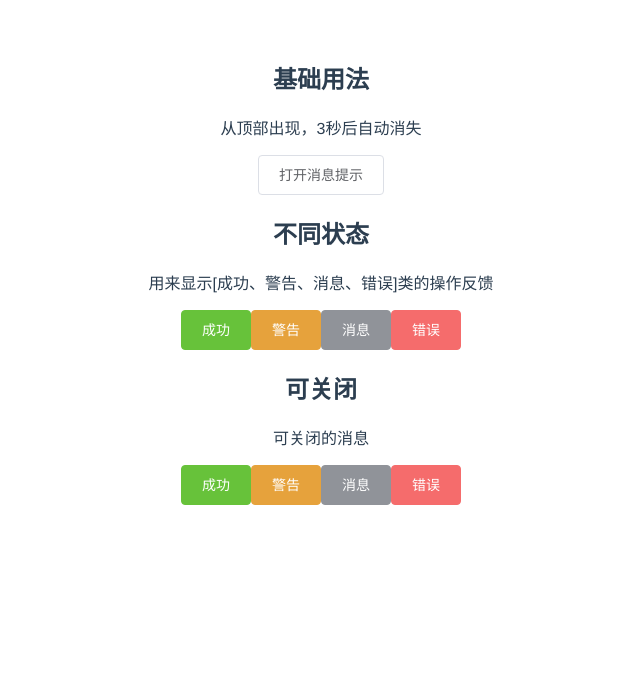
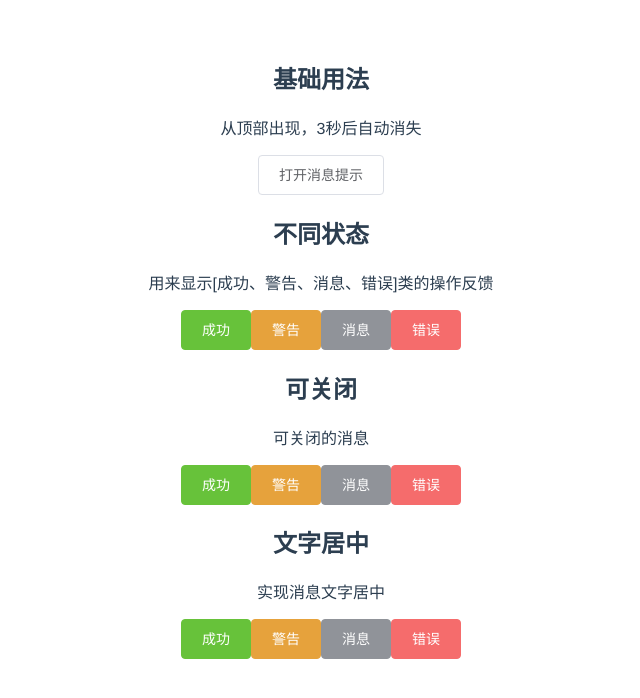
Before and after one commit to yinhaiying/y-ui, a Vue app: page / in a window 1280 px wide. Shown: the top 698 px of the page, without its empty margins (319-959 px from the left). Built offline with nearby package versions, Linux system fonts and the light colour scheme.

Commit message:
feature:新增文字居中

```diff
--- a/src/example/message.vue
+++ b/src/example/message.vue
@@ -16,6 +16,14 @@
     <div>
       <h2>可关闭</h2>
       <p>可关闭的消息</p>
+      <y-button  @click = "open1" type = "success">成功</y-button>
+      <y-button type = "warning" @click = "open2">警告</y-button>
+      <y-button type = "info" @click = "open3">消息</y-button>
+      <y-button type = "danger" @click = "open4">错误</y-button>
+    </div>
+    <div>
+      <h2>文字居中</h2>
+      <p>实现消息文字居中</p>
       <y-button  @click = "open1" type = "success">成功</y-button>
       <y-button type = "warning" @click = "open2">警告</y-button>
       <y-button type = "info" @click = "open3">消息</y-button>
@@ -57,7 +65,8 @@ export default {
       this.$message({
         message:'错了哦，这是一错误的消息',
         type:'error',
-        showClose:true
+        showClose:true,
+        center:true
       });
     }
   }
--- a/src/packages/Message/main.vue
+++ b/src/packages/Message/main.vue
@@ -1,6 +1,7 @@
 <template>
   <transition name = "y-message-fade" @after-leave="handleAfterLeave">
-    <div v-show = "visible" class = "y-message" :style = "positionStyle" :class = "[`y-message-${type}`,showClose ? 'is-closable' : '']">
+    <div v-show = "visible" class = "y-message" :style = "positionStyle"
+         :class = "[`y-message-${type}`,showClose ? 'is-closable' : '',center? 'is-center' : '']">
       <y-icon name = "info"></y-icon>
       <p class= "y-message-content">{{message}}</p>
       <span @click = "close" v-if = "showClose" class = "y-message-close"><y-icon name = "close"></y-icon></span>
@@ -21,7 +22,8 @@ export default {
       showClose:false,
       onClose:null,
       isClosed:false,
-      duration:3000
+      duration:3000,
+      center:false
     }
   },
   computed:{
@@ -120,12 +122,10 @@ $color:$success-color,$info-color,$warning-color,$error-color;
  &.is-closable{
    top:-20px;
  }
+ &.is-center{
+   justify-content: center;
+ }
 }
 
-// .y-message-fade-enter,.y-message-fade-leave-active{
-//   opacity:0;
-//   -webkit-transform:translate(-50%,-100%);
-//   transform:translate(-50%,-100%)
-// }
 
 </style>
```
